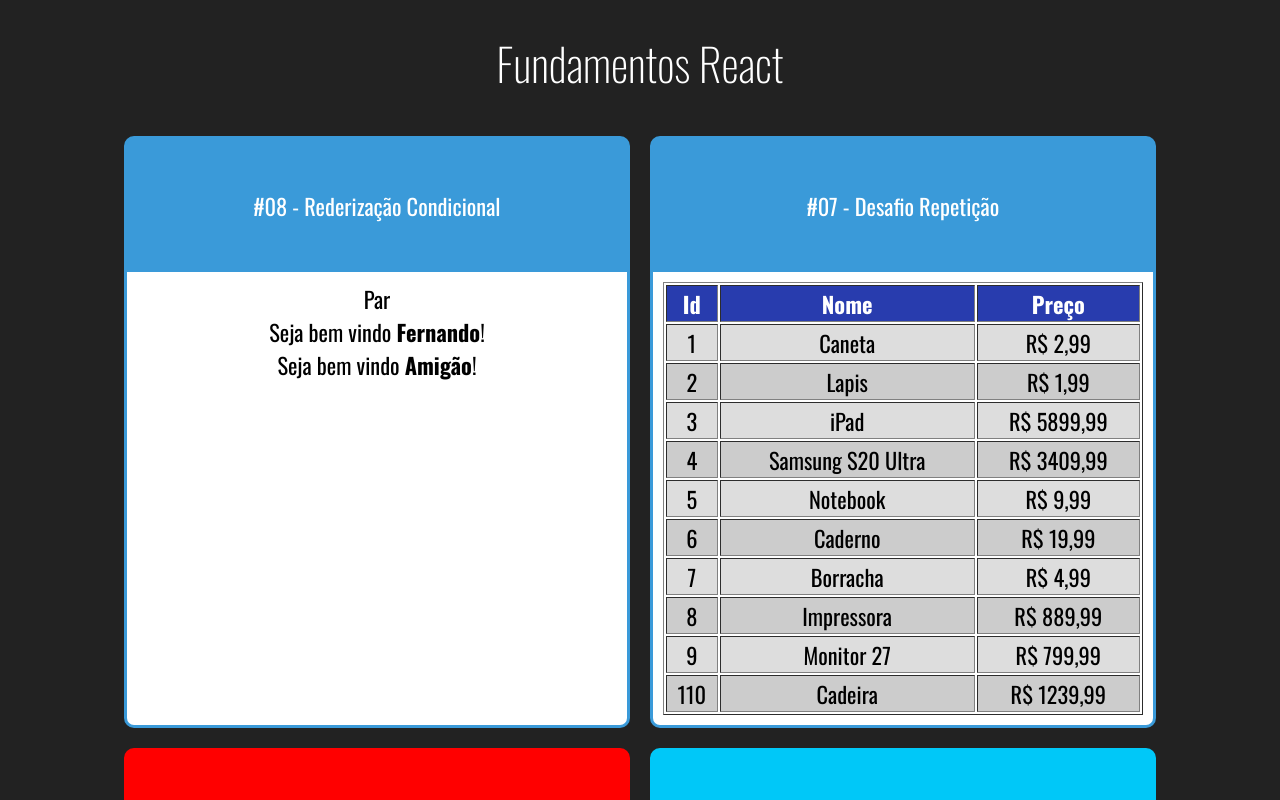
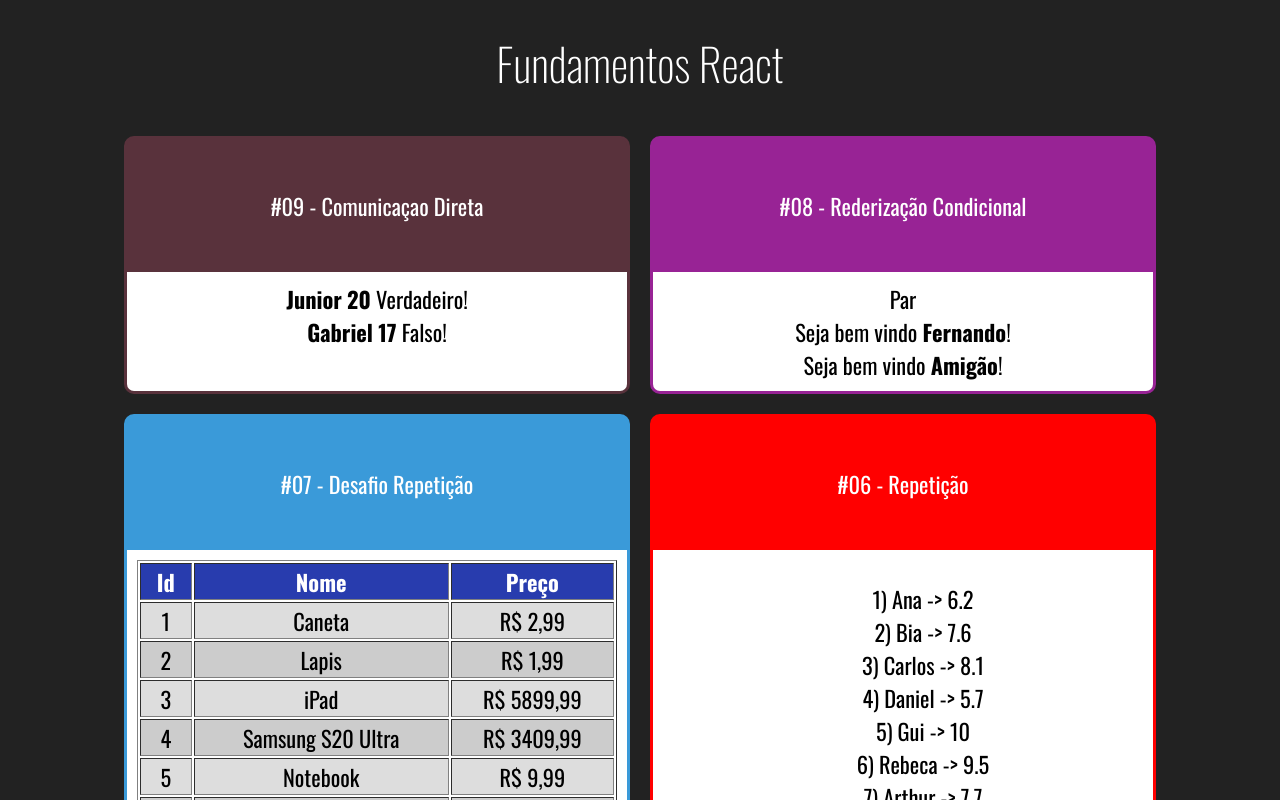
Before and after one commit to kaua-reis-clear/Fundamentos_React, a React (Create React App) app: page / in a window 1280 px wide. Shown: the top 800 px of the page. Built offline with nearby package versions, Linux system fonts and the light colour scheme.

Commit message:
realizing comunication between from parent component to child component.

```diff
--- a/src/App.jsx
+++ b/src/App.jsx
@@ -1,6 +1,7 @@
 import "./App.css";
 import React from "react";
 
+import DiretaPai from "./components/comunicacao/DiretaPai";
 import UsuarioInfo from "./components/condicional/UsuarioInfo";
 import ParOuImpar from "./components/condicional/ParOuImpar";
 import TabelaProdutos from "./components/repeticao/TabelaProdutos";
@@ -18,7 +19,11 @@
     <div className="App">
       <h1>Fundamentos React</h1>
       <div className="Cards">
-        <Card titulo="#08 - Rederização Condicional" color="#3A9AD9">
+        <Card titulo="#09 - Comunicaçao Direta" color="#59323C">
+            <DiretaPai></DiretaPai>
+        </Card>
+
+        <Card titulo="#08 - Rederização Condicional" color="#982395">
           <ParOuImpar numero={20} />
           <UsuarioInfo usuario={{nome: 'Fernando'}} />
           <UsuarioInfo />
--- /dev/null
+++ b/src/components/comunicacao/DiretaFilho.jsx
@@ -0,0 +1,11 @@
+import React from 'react';
+
+export default props => {
+    return (
+        <div>
+            <span><strong>{props.nome}</strong> </span>
+            <span><strong>{props.idade}</strong> </span>
+            <span>{props.nerd ? 'Verdadeiro' : 'Falso'}!</span>
+        </div>
+    )
+}
--- /dev/null
+++ b/src/components/comunicacao/DiretaPai.jsx
@@ -0,0 +1,11 @@
+import React from 'react';
+import DiretaFilho from './DiretaFilho';
+
+export default props => {
+    return (
+        <div>
+            <DiretaFilho nome="Junior" idade={20} nerd={true}/>
+            <DiretaFilho nome="Gabriel" idade={17} nerd={false}/>
+        </div>
+    )
+}
```
